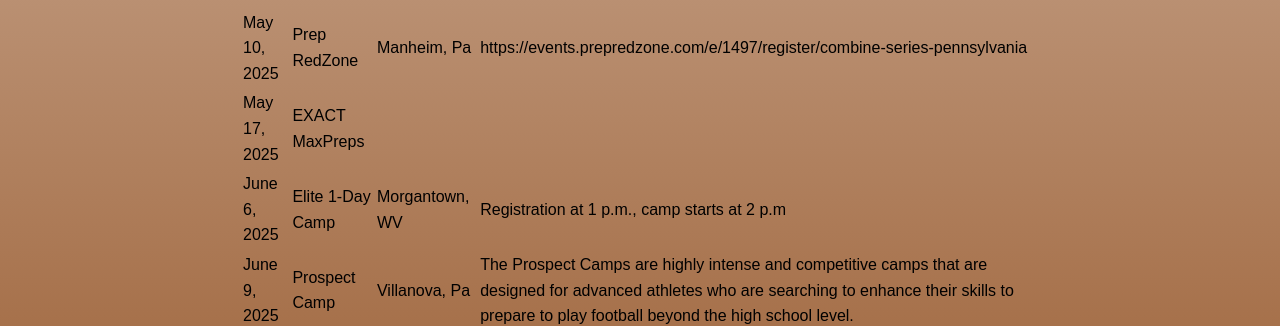
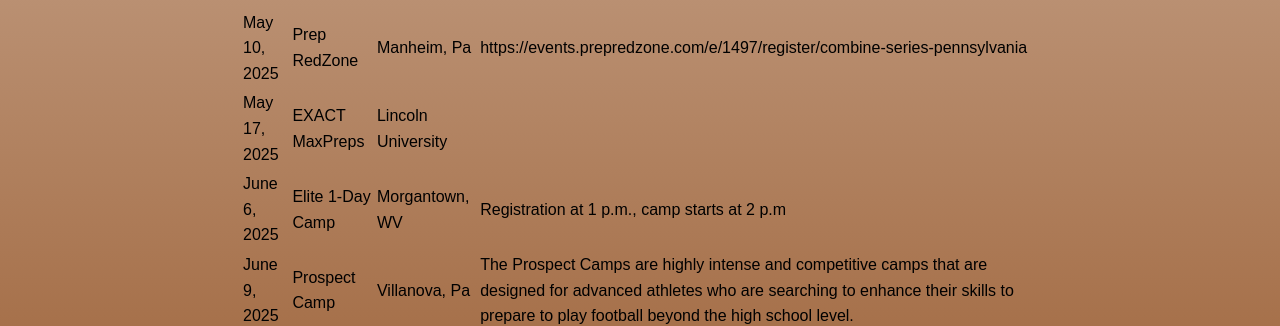
Before and after one commit to acloudpacket/henryrussell.com, a Jekyll site: the page built from schedule.md, in a window 1280 px wide. Shown: the part 1173-1499 px from the top of the page. Built offline with Jekyll 4.4.1, drawn with Linux system fonts in a browser that asks for light colours; nearby versions of some CDN libraries; comment, search, counter and statistics services are not loaded.

```diff
--- a/schedule.md
+++ b/schedule.md
@@ -14,7 +14,7 @@ Below is my planned schedule for upcoming football camps in 2025, where I’ll b
 | Date                  | Camp Name                                | Location       | Details                                                                                     |
 |-----------------------|------------------------------------------|----------------|---------------------------------------------------------------------------------------------|
 | May 10, 2025  | Prep RedZone | Manheim, Pa | https://events.prepredzone.com/e/1497/register/combine-series-pennsylvania
-| May 17, 2025 | EXACT MaxPreps
+| May 17, 2025 | EXACT MaxPreps | Lincoln University
 | June 6, 2025  | Elite 1-Day Camp                         | Morgantown, WV | Registration at 1 p.m., camp starts at 2 p.m |
 | June 9, 2025          | Prospect Camp                            | Villanova, Pa | The Prospect Camps are highly intense and competitive camps that are designed for advanced athletes who are searching to enhance their skills to prepare to play football beyond the high school level.
 | June 11, 2025 | Big Man Academy                       | New Brunswick, NJ     | Open to Any and All. For OL and DL. Check-In Begins: 1:30PM SHI Stadium  [Register](https://scarletknights.com/sports/2025/2/27/2025-rutgers-football-camps.aspx) |
```
Also changed, not shown: highlights.md (+2 -0 lines), 1 other file.
